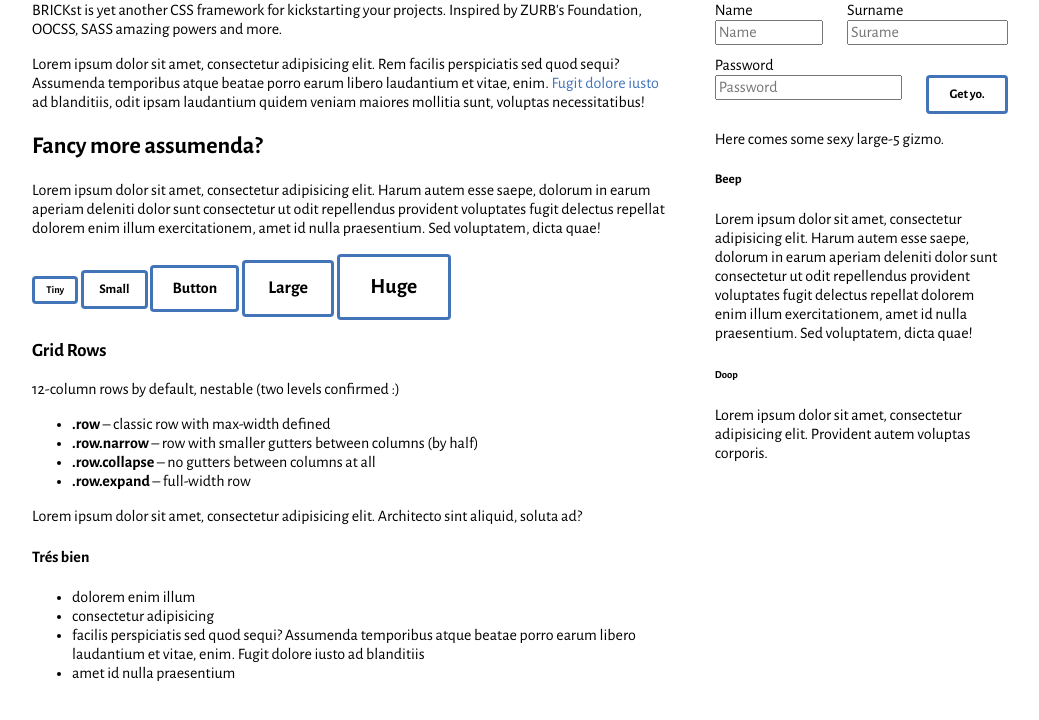
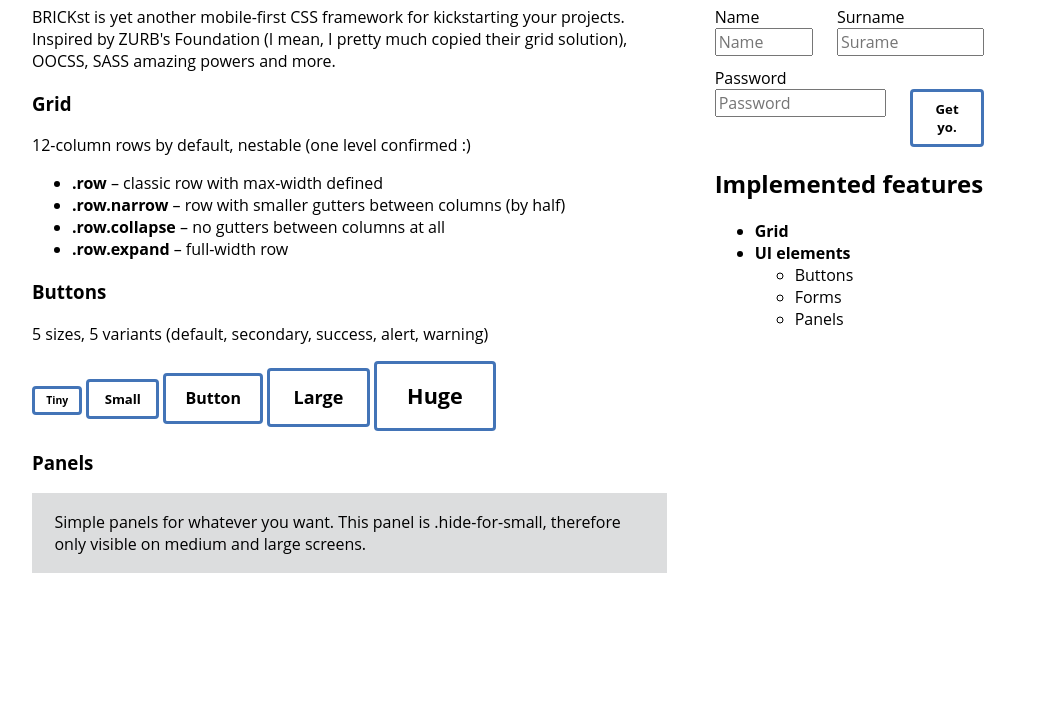
Before and after one commit to AllienWorks/BRICKst, a plain HTML site: page index.html in a window 1280 px wide. Shown: the part 80-800 px from the top of the page, without its empty margins (120-1159 px from the left). Drawn offline with nearby package versions, Linux system fonts and the light colour scheme.

Commit message:
mobile-first, "copy-paste-inspired" from Foundation 5.5

```diff
--- a/css/brickst.scss
+++ b/css/brickst.scss
@@ -1,5 +1,4 @@
 @import 'normalize.css';
-@import url(http://fonts.googleapis.com/css?family=Alegreya+Sans:400,700,400italic&subset=latin,latin-ext);
 
 /*! BRICKst v1.0.0 | GNU GPL License | allienworks.net */
 
@@ -16,8 +15,8 @@
 $white: #fff;
 
 // Breakpoints
-$break-medium: 64.063rem;
-$break-small: 40.063rem;
+$break-large: 64.063rem;
+$break-medium: 40.063rem;
 
 // Grid
 $rowWidth: 64rem;
@@ -27,7 +26,7 @@
 $borderRadius: 4px;
 
 // Typography
-$font: "Alegreya Sans", sans-serif;
+$font: "Open Sans", "Helvetica", "Arial", sans-serif;
 
 
 * { box-sizing: border-box; }
@@ -37,17 +36,16 @@
 a:hover { color: $primary - #222; }
 
 
-
 // ------ MIXINS ------ //
 
 @mixin respond-to($media) {
-  @if $media == small {
-  	// @include respond-to(small) {  }
-    @media only screen and (max-width: $break-small) { @content; }
+  @if $media == medium {
+  	// @include respond-to(medium) {  }
+    @media only screen and (min-width: $break-medium) { @content; }
   }
-  @else if $media == medium {
-  	// @include respond-to(medium) {  }
-    @media only screen and (max-width: $break-medium) { @content; }
+  @else if $media == large {
+  	// @include respond-to(large) {  }
+    @media only screen and (min-width: $break-large) { @content; }
   }
 }
 
@@ -68,7 +66,7 @@
 // ------ GRID ------ //
 
 .row {
-	max-width: $rowWidth; margin: 0 auto;
+	width: 100%; max-width: $rowWidth; margin: 0 auto;
 	&:after { clear: both; content: " "; display: table; }
 	&.expand { max-width: 100%; }
 	&.collapse .column,
@@ -87,22 +85,22 @@
 	&.end { float: right; }
 }
 
-// Large Grid
-.large-11 { width: (100%/12*11); }
-.large-10 { width: (100%/12*10); }
-.large-9 { width: (100%/12*9); }
-.large-8 { width: (100%/12*8); }
-.large-7 { width: (100%/12*7); }
-.large-6 { width: (100%/12*6); }
-.large-5 { width: (100%/12*5); }
-.large-4 { width: (100%/12*4); }
-.large-3 { width: (100%/12*3); }
-.large-2 { width: (100%/12*2); }
-.large-1 { width: (100%/12*1); }
+// Small Grid
+.small-11 { width: (100%/12*11); }
+.small-10 { width: (100%/12*10); }
+.small-9 { width: (100%/12*9); }
+.small-8 { width: (100%/12*8); }
+.small-7 { width: (100%/12*7); }
+.small-6 { width: (100%/12*6); }
+.small-5 { width: (100%/12*5); }
+.small-4 { width: (100%/12*4); }
+.small-3 { width: (100%/12*3); }
+.small-2 { width: (100%/12*2); }
+.small-1 { width: (100%/12*1); }
 
-.large-centered {
-	float: none; margin: 0 auto;
-}
+.small-centered { float: none; margin: 0 auto; }
+.small-uncentered { float: left; margin: 0; }
+
 
 // Medium Grid
 @include respond-to(medium) {
@@ -119,33 +117,31 @@
 	.medium-2 { width: (100%/12*2); }
 	.medium-1 { width: (100%/12*1); }
 
-	.large-centered { float: left; margin: none; }
-	.medium-centered {
-		float: none; margin: 0 auto;
-	}
+	.medium-centered { float: none; margin: 0 auto; }
+	.medium-uncentered { float: left; margin: 0; }
 }
 
-// Small Grid
-@include respond-to(small) {
-	.medium-1, .medium-2, .medium-3, .medium-4, .medium-5, .medium-6, .medium-7, .medium-8, .medium-9, .medium-10, .medium-11, .medium-12 { width: 100%; }
-	.small-11 { width: (100%/12*11); }
-	.small-10 { width: (100%/12*10); }
-	.small-9 { width: (100%/12*9); }
-	.small-8 { width: (100%/12*8); }
-	.small-7 { width: (100%/12*7); }
-	.small-6 { width: (100%/12*6); }
-	.small-5 { width: (100%/12*5); }
-	.small-4 { width: (100%/12*4); }
-	.small-3 { width: (100%/12*3); }
-	.small-2 { width: (100%/12*2); }
-	.small-1 { width: (100%/12*1); }
 
-	.large-centered,
-	.medium-centered { float: left; margin: none; }
-	.small-centered {
-		float: none; margin: 0 auto;
-	}
+// Large Grid
+@include respond-to(large) {
+	.large-11 { width: (100%/12*11); }
+	.large-10 { width: (100%/12*10); }
+	.large-9 { width: (100%/12*9); }
+	.large-8 { width: (100%/12*8); }
+	.large-7 { width: (100%/12*7); }
+	.large-6 { width: (100%/12*6); }
+	.large-5 { width: (100%/12*5); }
+	.large-4 { width: (100%/12*4); }
+	.large-3 { width: (100%/12*3); }
+	.large-2 { width: (100%/12*2); }
+	.large-1 { width: (100%/12*1); }
+
+	.large-centered { float: none; margin: 0 auto; }
+	.large-uncentered { float: left; margin: 0; }
 }
+
+
+
 
 
 
@@ -164,18 +160,33 @@
 
 // ------ MEDIA ------ //
 
-img { max-width: 100%; }
+img { max-width: 100%; -ms-interpolation-mode: bicubic; }
 
 
 
 
 // ------ HELPER CLASSES ------ //
 
+// Visibility
 .hide { display: none; }
+.hide-for-small {
+	display: none;
+	@include respond-to(medium) { display: inherit; }
+}
+.hide-for-medium {
+	@include respond-to(medium) { display: none; }
+	@include respond-to(large) { display: inherit; }
+}
+.hide-for-large {
+	@include respond-to(large) { display: none; }
+}
+
+// Text align
 .text-left { text-align: left; }
 .text-right { text-align: right; }
 .text-center { text-align: center; }
 
+// Effects
 .tfx, a {
   -webkit-transition: all 0.3s; -moz-transition: all 0.3s; -o-transition: all 0.3s;
   -ms-transition: all 0.3s; transition: all 0.3s;
@@ -197,4 +208,25 @@
 	&.large { padding: 0.9rem 1.45rem; font-size: 1.125rem; }
 	&.huge { padding: 1.1rem 1.9rem; font-size: 1.35rem; }
 	&.expand { width: 100%; }
+	&.secondary {
+		border-color: $secondary;
+		&:hover { background: $secondary; }
+	}
+	&.success {
+		border-color: $success;
+		&:hover { background: $success; }
+	}
+	&.alert {
+		border-color: $alert;
+		&:hover { background: $alert; }
+	}
+	&.warning {
+		border-color: $warning;
+		&:hover { background: $warning; }
+	}
 }
+
+.panel {
+	background: $secondary;
+	padding: 0.1rem 1.4rem; margin: 1rem 0;
+}
--- a/index.html
+++ b/index.html
@@ -13,14 +13,22 @@
 	<div class="small-9 medium-6 large-8 columns">
 		<h1>BRICKst framework</h1>
 		<p class="lead">
-			BRICKst is yet another CSS framework for kickstarting your projects. Inspired by ZURB's Foundation, OOCSS, SASS amazing powers and more.
+			BRICKst is yet another mobile-first CSS framework for kickstarting your projects. Inspired by ZURB's Foundation (I mean, I pretty much copied their grid solution), OOCSS, SASS amazing powers and more.
 		</p>
+
+		<h3>Grid</h3>
 		<p>
-			Lorem ipsum dolor sit amet, consectetur adipisicing elit. Rem facilis perspiciatis sed quod sequi? Assumenda temporibus atque beatae porro earum libero laudantium et vitae, enim. <a href="#">Fugit dolore iusto</a> ad blanditiis, odit ipsam laudantium quidem veniam maiores mollitia sunt, voluptas necessitatibus!
+			12-column rows by default, nestable (one level confirmed :)
 		</p>
-		<h2>Fancy more assumenda?</h2>
+		<ul>
+			<li><b>.row</b> – classic row with max-width defined</li>
+			<li><b>.row.narrow</b> – row with smaller gutters between columns (by half)</li>
+			<li><b>.row.collapse</b> – no gutters between columns at all</li>
+			<li><b>.row.expand</b> – full-width row</li>
+		</ul>
+		<h3>Buttons</h3>
 		<p>
-			Lorem ipsum dolor sit amet, consectetur adipisicing elit. Harum autem esse saepe, dolorum in earum aperiam deleniti dolor sunt consectetur ut odit repellendus provident voluptates fugit delectus repellat dolorem enim illum exercitationem, amet id nulla praesentium. Sed voluptatem, dicta quae!
+			5 sizes, 5 variants (default, secondary, success, alert, warning)
 		</p>
 		<p>
 			<a href="#" class="tiny button">Tiny</a>
@@ -29,30 +37,19 @@
 			<a href="#" class="large button">Large</a>
 			<a href="#" class="huge button">Huge</a>
 		</p>
-		<h3>Grid Rows</h3>
-		<p>
-			12-column rows by default, nestable (two levels confirmed :)
-		</p>
-		<ul>
-			<li><b>.row</b> – classic row with max-width defined</li>
-			<li><b>.row.narrow</b> – row with smaller gutters between columns (by half)</li>
-			<li><b>.row.collapse</b> – no gutters between columns at all</li>
-			<li><b>.row.expand</b> – full-width row</li>
-		</ul>
-		<p>
-			Lorem ipsum dolor sit amet, consectetur adipisicing elit. Architecto sint aliquid, soluta ad?
-		</p>
-		<h4>Trés bien</h4>
-		<ul>
-			<li>dolorem enim illum</li>
-			<li>consectetur adipisicing</li>
-			<li>facilis perspiciatis sed quod sequi? Assumenda temporibus atque beatae porro earum libero laudantium et vitae, enim. Fugit dolore iusto ad blanditiis</li>
-			<li>amet id nulla praesentium</li>
-		</ul>
+		<h3>Panels</h3>
+		<div class="panel hide-for-small">
+			<p>Simple panels for whatever you want. This panel is .hide-for-small, therefore only visible on medium and large screens.</p>
+		</div>
 	</div>
+
+
+
+
+
+
 	<div class="small-3 medium-6 large-4 columns">
-		<h1>And to fill it up..</h1>
-
+		<h1>Example form</h1>
 		<form>
 			<div class="row narrow">
 				<div class="large-5 medium-6 columns">
@@ -78,17 +75,19 @@
 			</div>
 		</form>
 
-		<p>
-			Here comes some sexy large-5 gizmo.
-		</p>
-		<h5>Beep</h5>
-		<p>
-			Lorem ipsum dolor sit amet, consectetur adipisicing elit. Harum autem esse saepe, dolorum in earum aperiam deleniti dolor sunt consectetur ut odit repellendus provident voluptates fugit delectus repellat dolorem enim illum exercitationem, amet id nulla praesentium. Sed voluptatem, dicta quae!
-		</p>
-		<h6>Doop</h6>
-		<p>
-			Lorem ipsum dolor sit amet, consectetur adipisicing elit. Provident autem voluptas corporis.
-		</p>
+		<h2>Implemented features</h2>
+		<ul>
+			<li><strong>Grid</strong></li>
+			<li>
+				<strong>UI elements</strong>
+				<ul>
+					<li>Buttons</li>
+					<li>Forms</li>
+					<li>Panels</li>
+				</ul>
+			</li>
+		</ul>
+
 	</div>
 </div>
 
```
Also changed, not shown: README.md, css/brickst.css, css/brickst.min.css, 1 other file.
